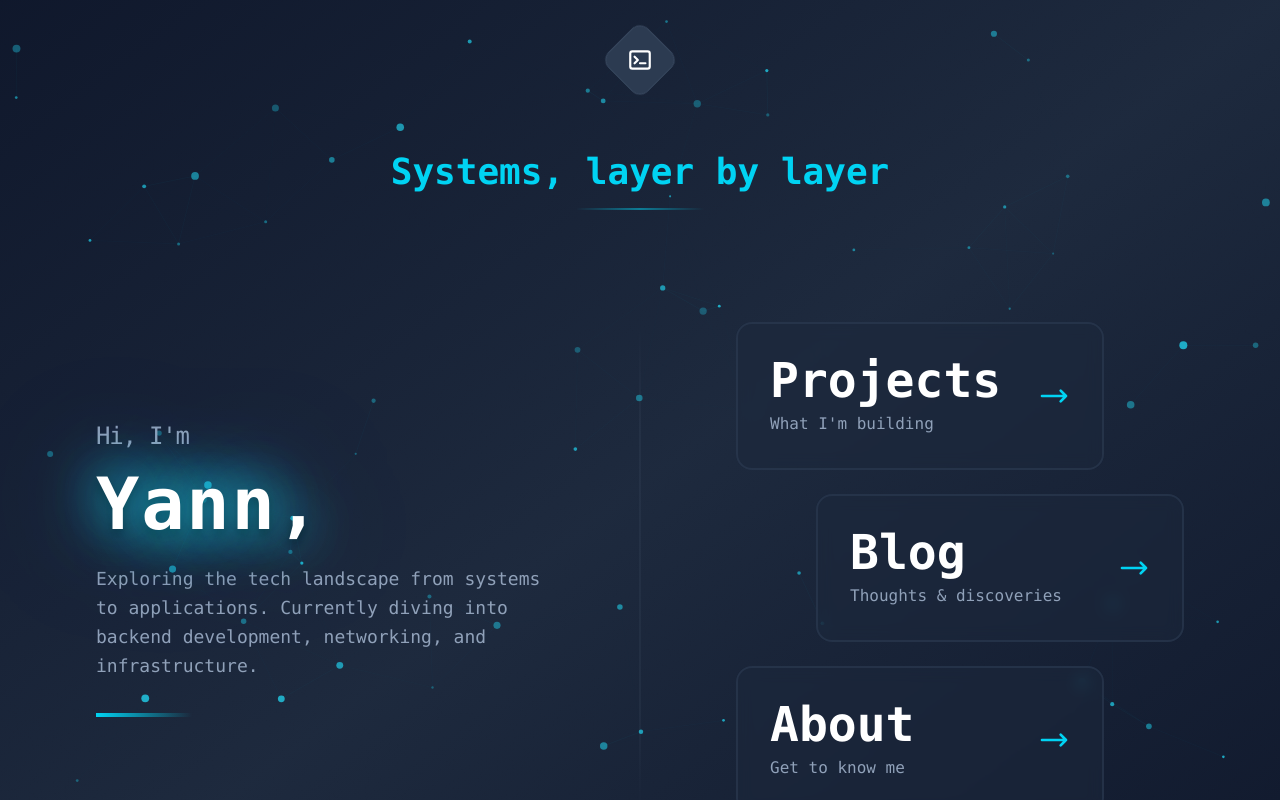
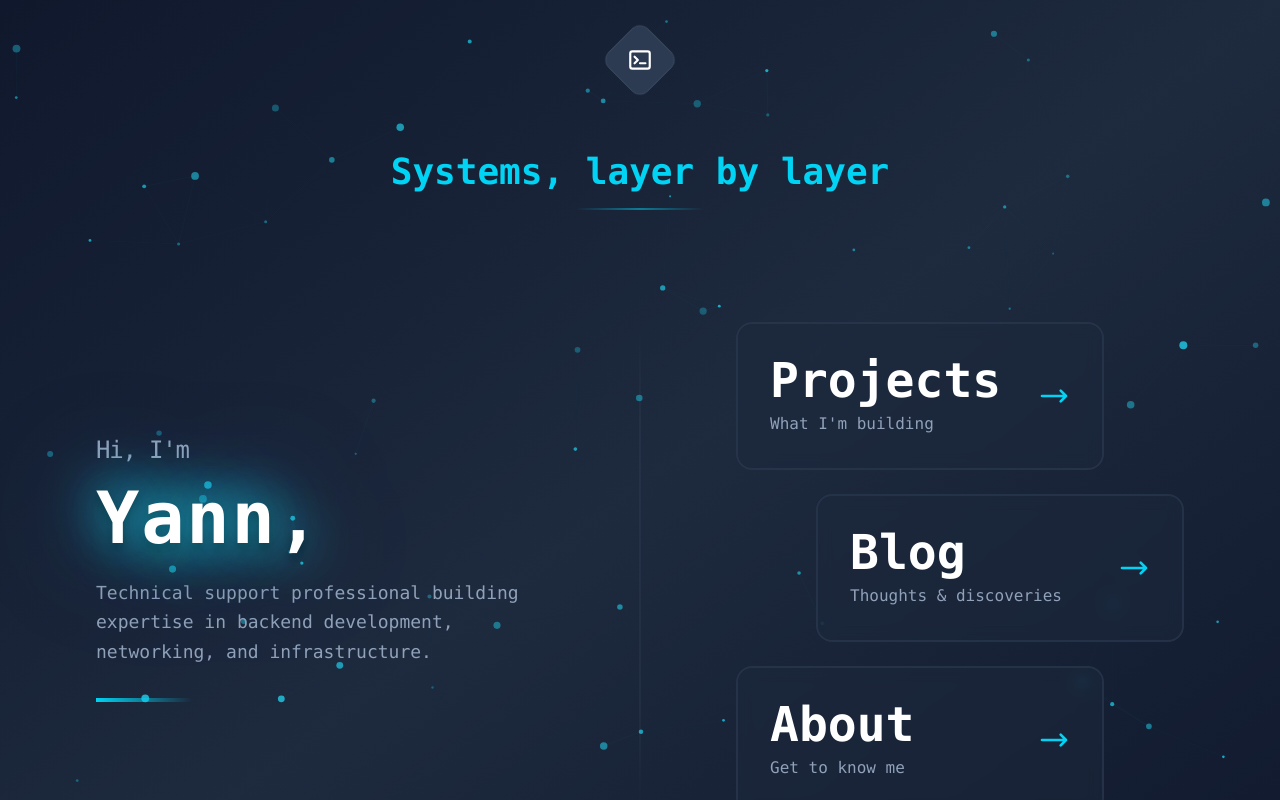
Before and after one commit to yanntroadec/personal-website, a Next.js app: page / in a window 1280 px wide. Shown: the top 800 px of the page. Built offline with nearby package versions, Linux system fonts and the light colour scheme.

Commit message:
feat: Update hero section

```diff
--- a/app/page.tsx
+++ b/app/page.tsx
@@ -76,8 +76,7 @@ export default function Home() {
 
             {/* Introduction paragraph */}
             <p className="text-slate-400 text-base md:text-lg mt-6 font-mono leading-relaxed">
-              Exploring the tech landscape from systems to applications.
-              Currently diving into backend development, networking, and infrastructure.
+              Technical support professional building expertise in backend development, networking, and infrastructure.
             </p>
 
             {/* Decorative accent line */}
```
